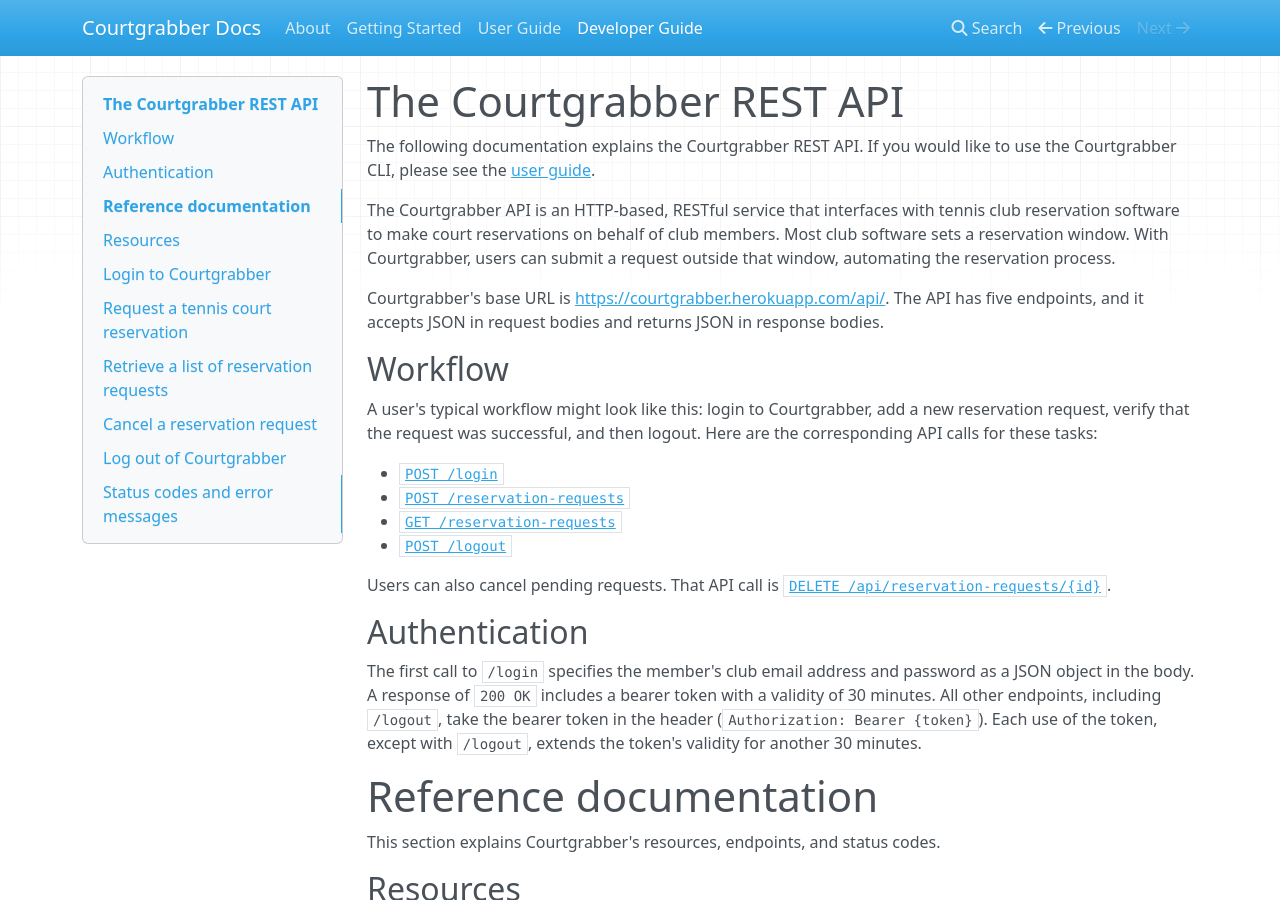
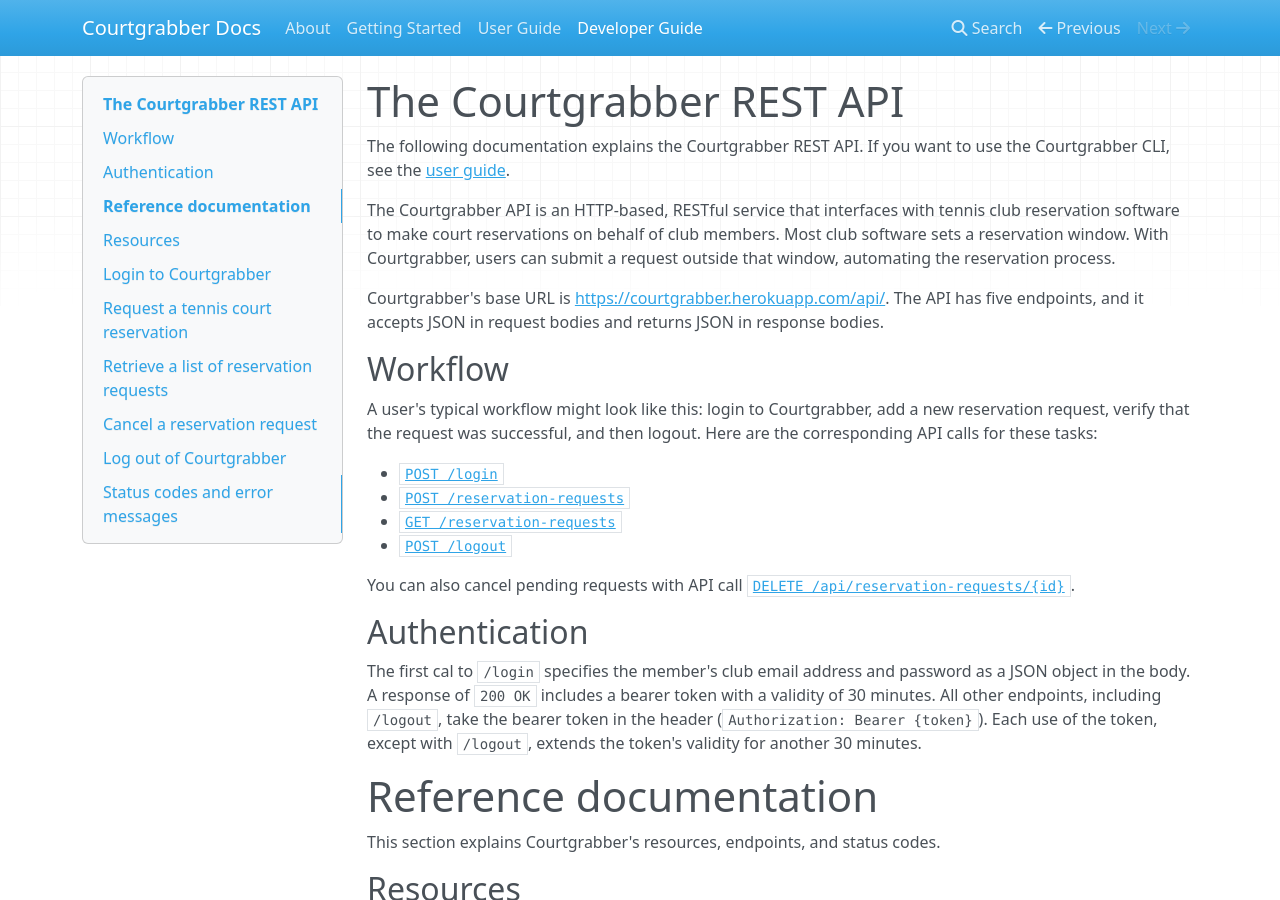
Before and after one commit to tiffany76/courtgrabber-docs, an MkDocs documentation site: the page built from docs/api_reference.md, in a window 1280 px wide and 900 px high. Built offline with MkDocs 1.6.1, drawn with Linux system fonts in a browser that asks for light colours; nearby versions of some CDN libraries.

Commit message:
Revise wording for clarity in API documentation

```diff
--- a/docs/api_reference.md
+++ b/docs/api_reference.md
@@ -1,6 +1,6 @@
 # The Courtgrabber REST API
 
-The following documentation explains the Courtgrabber REST API. If you would like to use the Courtgrabber CLI, please see the [user guide](./user_guide.md).
+The following documentation explains the Courtgrabber REST API. If you want to use the Courtgrabber CLI, see the [user guide](./user_guide.md).
 
 The Courtgrabber API is an HTTP-based, RESTful service that interfaces with tennis club reservation software to make court reservations on behalf of club members. Most club software sets a reservation window. With Courtgrabber, users can submit a request outside that window, automating the reservation process.
 
@@ -15,11 +15,11 @@
 - [`GET /reservation-requests`](#retrieve-a-list-of-reservation-requests)
 - [`POST /logout`](#log-out-of-courtgrabber)
 
-Users can also cancel pending requests. That API call is [`DELETE /api/reservation-requests/{id}`](#cancel-a-reservation-request).
+You can also cancel pending requests with API call [`DELETE /api/reservation-requests/{id}`](#cancel-a-reservation-request).
 
 ## Authentication
 
-The first call to `/login` specifies the member's club email address and password as a JSON object in the body. A response of `200 OK` includes a bearer token with a validity of 30 minutes. All other endpoints, including `/logout`, take the bearer token in the header (`Authorization: Bearer {token}`). Each use of the token, except with `/logout`, extends the token's validity for another 30 minutes.
+The first cal to `/login` specifies the member's club email address and password as a JSON object in the body. A response of `200 OK` includes a bearer token with a validity of 30 minutes. All other endpoints, including `/logout`, take the bearer token in the header (`Authorization: Bearer {token}`). Each use of the token, except with `/logout`, extends the token's validity for another 30 minutes.
 
 # Reference documentation
 
```
